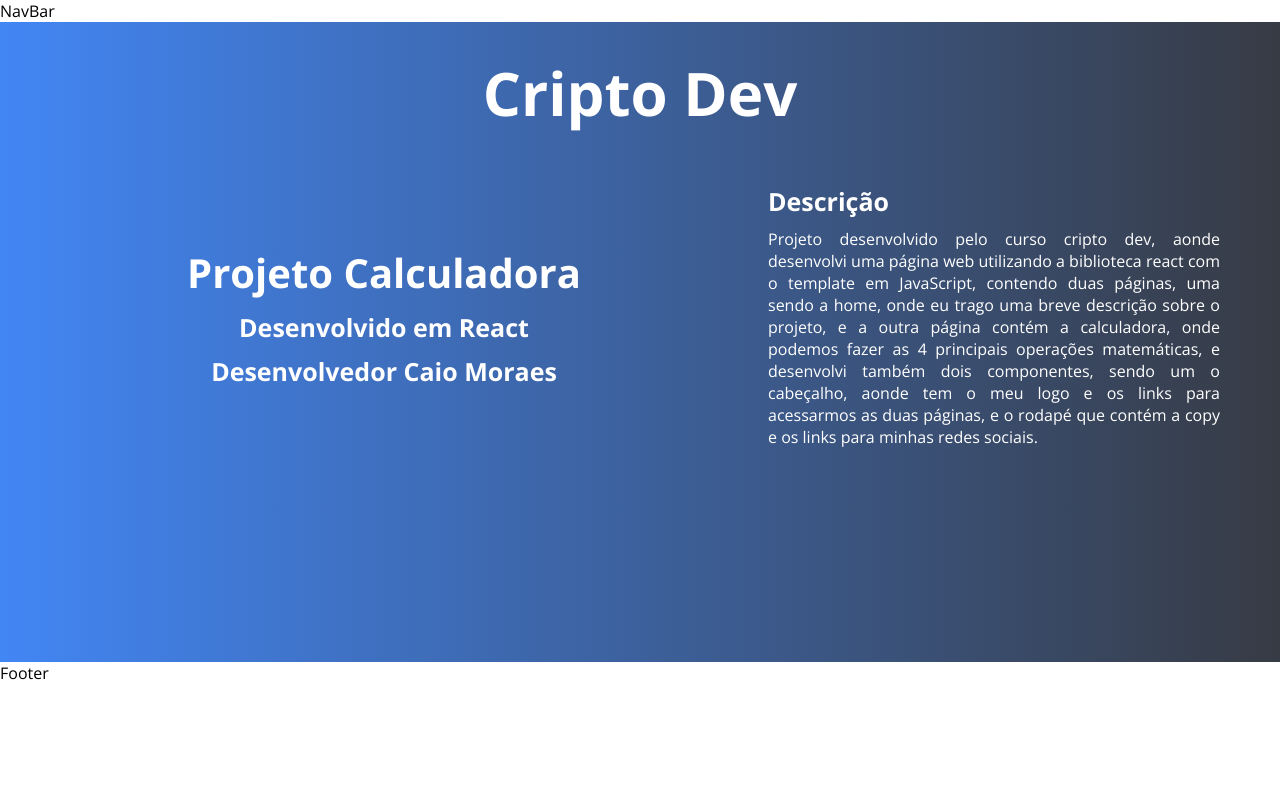
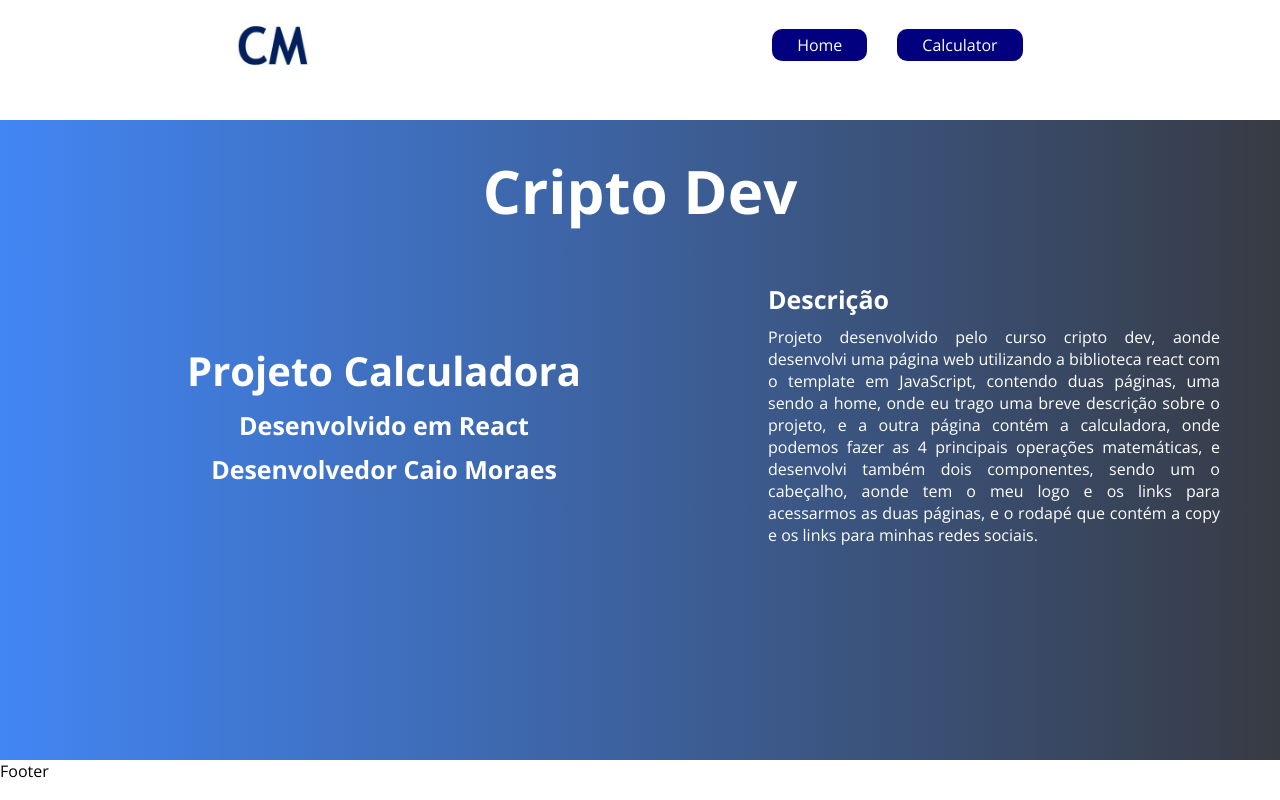
Before and after one commit to caioDesenvMoraes/criptodev-calculator, a React (Create React App) app: page / in a window 1280 px wide. Built offline with nearby package versions, Linux system fonts and the light colour scheme.

Commit message:
development navbar

```diff
--- a/src/components/NavBar/NavBar.css
+++ b/src/components/NavBar/NavBar.css
@@ -0,0 +1,28 @@
+.header {
+    width: 100%;
+    height: 15vh;
+}
+
+.header .container-header {
+    display: flex;
+    justify-content: space-around;
+    align-items: center;
+}
+
+.header .container-header img {
+    width: 90px;
+}
+
+.header .container-header .links .item {
+    margin-right: 30px;
+    text-decoration: none;
+    background-color: #02007e;
+    color: #fff;
+    padding: 5px 25px;
+    border-radius: 10px;
+    transition: all 600ms;
+}
+
+.header .container-header .links .item:hover {
+    opacity: .5;
+}
--- a/src/components/NavBar/NavBar.jsx
+++ b/src/components/NavBar/NavBar.jsx
@@ -1,10 +1,22 @@
 import React from "react"
+import Logo from "../../img/logo.jpg"
+import { Link } from "react-router-dom"
 
 import "./NavBar.css"
 
 const NavBar = () => {
-    return (
-        <div>NavBar</div>
+    return(
+        <>
+            <header className="header">
+                <div className="container-header">
+                    <img className="logo" src={ Logo } alt="logo"/>
+                    <div className="links">
+                        <Link to="/" className="item">Home</Link>
+                        <Link to="/calculator" className="item">Calculator</Link>
+                    </div>
+                </div>
+            </header>
+        </>
     )
 }
 
--- a/src/views/Home/Home.css
+++ b/src/views/Home/Home.css
@@ -37,16 +37,16 @@
     font-size: 25px;
 }
 
-.content .about {
+.content .description {
     width: 40%;
 }
 
-.content .about h2 {
+.content .description h3 {
     margin-bottom: 10px;
     font-size: 25px;
 }
 
-.content .about p {
+.content .description p {
     text-align: justify;
     margin-right: 60px;
 }
--- a/src/views/Home/Home.jsx
+++ b/src/views/Home/Home.jsx
@@ -17,8 +17,8 @@
                         <h3>Desenvolvido em React</h3>
                         <h3>Desenvolvedor Caio Moraes</h3>
                     </div>
-                    <div className="about">
-                        <h2>Descrição</h2>
+                    <div className="description">
+                        <h3>Descrição</h3>
                         <p>
                             Projeto desenvolvido pelo curso cripto dev, aonde desenvolvi uma página web
                             utilizando a biblioteca react com o template em JavaScript, contendo duas
```
Also changed, not shown: src/img/logo.jpg (added).
